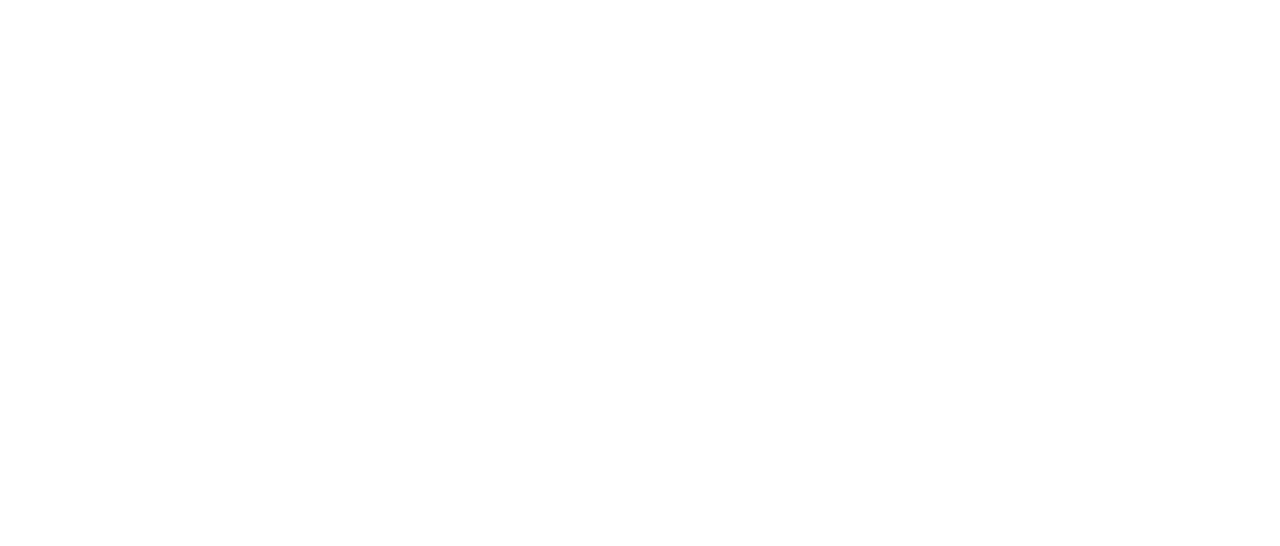
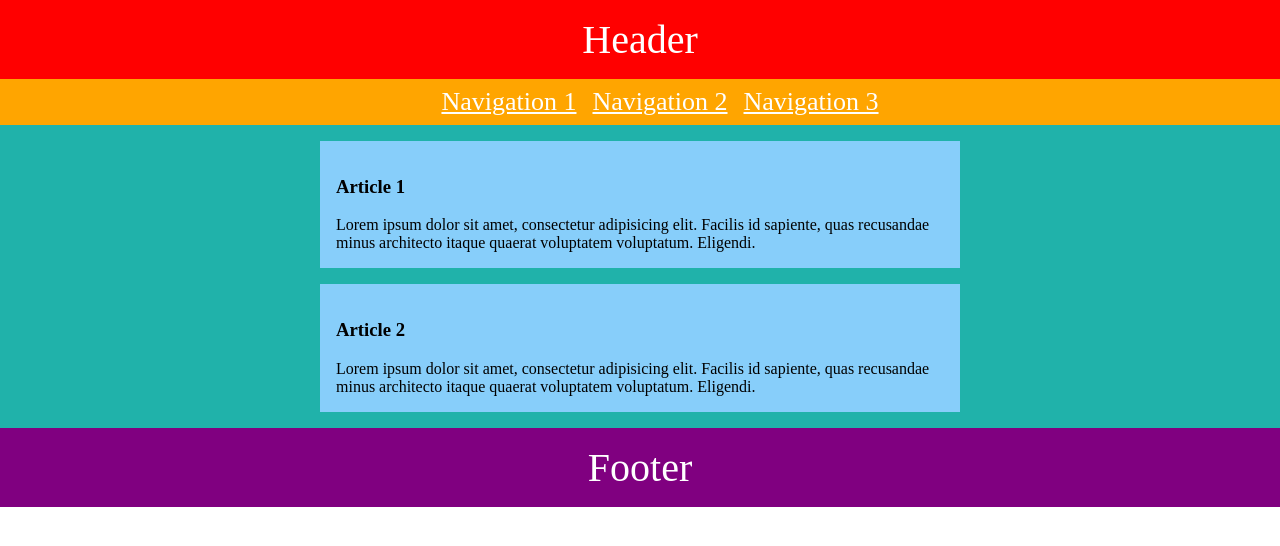
Before and after one commit to js-tasks-ru/htmlcss-20210513_kosmos, a website: page 02-dz0/01-semantic-mockup/solution.html in a window 1280 px wide. Drawn offline with Linux system fonts and the light colour scheme.

Commit message:
add solution for intro materials

```diff
--- a/02-dz0/01-semantic-mockup/solution.html
+++ b/02-dz0/01-semantic-mockup/solution.html
@@ -1,4 +1,42 @@
 <!DOCTYPE html>
 <html lang="ru">
-    <!-- Ваше решение -->
+  <head>
+    <meta charset="UTF-8" />
+    <meta http-equiv="X-UA-Compatible" content="IE=edge" />
+    <meta name="viewport" content="width=device-width, initial-scale=1.0" />
+    <link href="styles.css" rel="stylesheet" />
+    <title>Module 1 Task 2</title>
+  </head>
+  <body>
+    <header>Header</header>
+    <nav>
+      <ul>
+        <li><a href="#">Navigation 1</a></li>
+        <li><a href="#">Navigation 2</a></li>
+        <li><a href="#">Navigation 3</a></li>
+      </ul>
+    </nav>
+    <main>
+      <div class="articles">
+        <article>
+          <h3>Article 1</h3>
+          <div>
+            Lorem ipsum dolor sit amet, consectetur adipisicing elit. Facilis id
+            sapiente, quas recusandae minus architecto itaque quaerat voluptatem
+            voluptatum. Eligendi.
+          </div>
+        </article>
+
+        <article>
+          <h3>Article 2</h3>
+          <div>
+            Lorem ipsum dolor sit amet, consectetur adipisicing elit. Facilis id
+            sapiente, quas recusandae minus architecto itaque quaerat voluptatem
+            voluptatum. Eligendi.
+          </div>
+        </article>
+      </div>
+    </main>
+    <footer>Footer</footer>
+  </body>
 </html>
--- /dev/null
+++ b/02-dz0/01-semantic-mockup/styles.css
@@ -0,0 +1,63 @@
+html,
+body {
+  margin: 0;
+  padding: 0;
+}
+
+*,
+*::before,
+*::after {
+  box-sizing: border-box;
+}
+
+header {
+  background-color: red;
+  color: #fff;
+  font-size: 40px;
+  text-align: center;
+  padding: 1rem 0;
+}
+
+nav ul {
+  list-style: none;
+  display: flex;
+  background-color: orange;
+  justify-content: center;
+  margin: 0;
+}
+
+nav li {
+  padding: 0.5rem;
+}
+
+nav a {
+  color: #fff;
+  font-size: 26px;
+}
+
+main {
+  background-color: lightseagreen;
+}
+
+.articles {
+  max-width: 50%;
+  margin: 0 auto;
+  padding: 1rem 0;
+}
+
+article {
+  background-color: lightskyblue;
+  padding: 1rem;
+}
+
+article:not(:last-child) {
+  margin-bottom: 1rem;
+}
+
+footer {
+  font-size: 40px;
+  color: #fff;
+  text-align: center;
+  padding: 1rem 0;
+  background-color: purple;
+}
```
